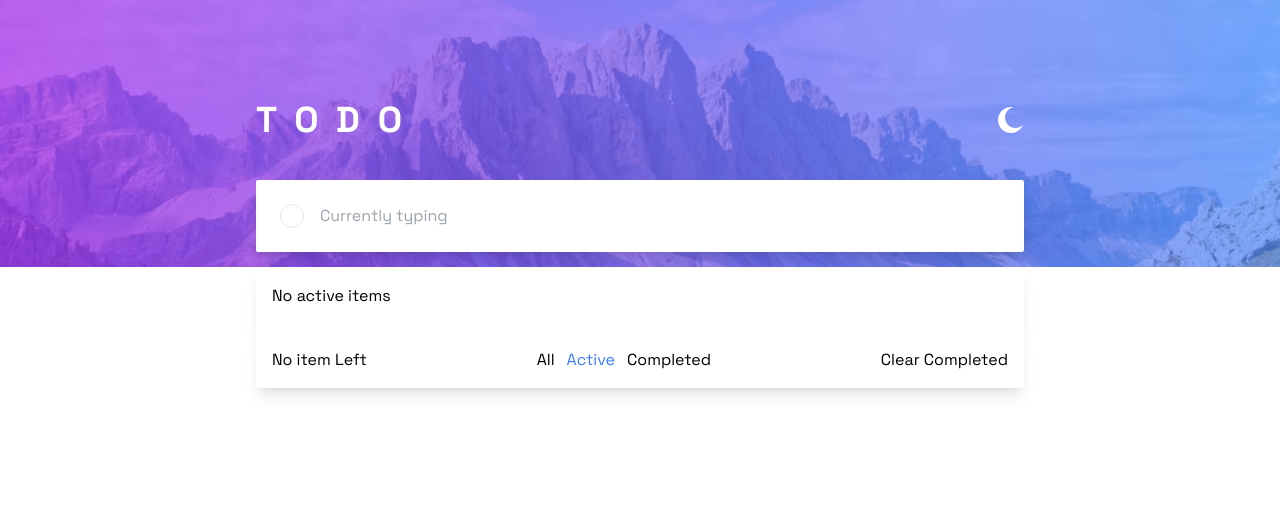
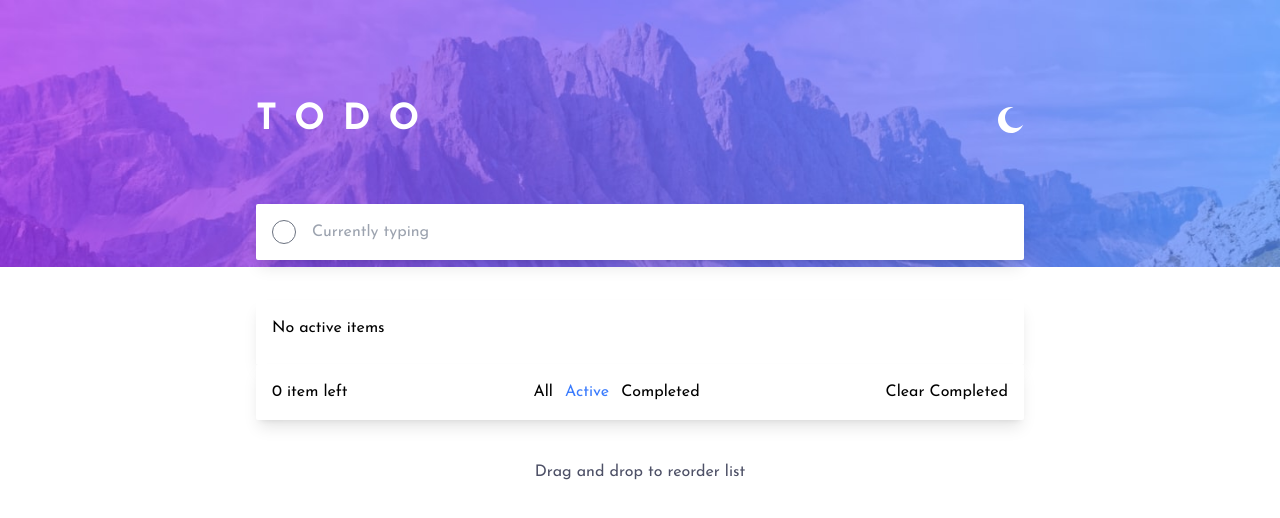
Before and after one commit to marycynthia2020/frontendMentor-TodoApp, a React (Vite) app: page / in a window 1280 px wide. Both pictures are taken after a click on the button "Active". Shown: the top 518 px of the page. Built offline with nearby package versions, Linux system fonts and the light colour scheme.

Commit message:
implements drag and drop

```diff
--- a/package.json
+++ b/package.json
@@ -10,6 +10,7 @@
     "preview": "vite preview"
   },
   "dependencies": {
+    "@hello-pangea/dnd": "^18.0.1",
     "react": "^19.1.0",
     "react-dom": "^19.1.0"
   },
--- a/src/App.jsx
+++ b/src/App.jsx
@@ -1,10 +1,12 @@
 import { useContext, useEffect, useState } from "react";
-import check from "/icon-check.svg";
-import cross from "/icon-cross.svg";
-import moon from "/icon-moon.svg";
-import sun from "/icon-sun.svg";
 import { darkThemeProvider } from "./context/Themecontext";
 import { nanoid } from "nanoid";
+import TodoComponent from "./components/TodoComponent";
+import MobileTab from "./components/MobileTab";
+import DesktopTab from "./components/DesktopTab";
+import Header from "./components/Header";
+import Form from "./components/Form";
+import { DragDropContext } from "@hello-pangea/dnd";
 
 function App() {
   const [todoArray, setTodoArray] = useState(
@@ -82,143 +84,76 @@ function App() {
     setTodoArray(incompleteTodos);
     setTodos(incompleteTodos);
   };
-  const handleDelete = (id) => {
-    const todosLeft = todoArray.filter(todo => todo.id !== id)
-    setTodoArray(todosLeft)
-    setTodos(todosLeft)
+  const handleDelete = id => {
+    const todosLeft = todoArray.filter(todo => todo.id !== id);
+    setTodoArray(todosLeft);
+    setTodos(todosLeft);
+  };
+
+  // drag n drop
+  const onDragEnd =(result)=> {
+    const {destination, source, draggableId} = result
+    if(!destination) {
+      return
+    }
+    if(destination.draggableId === source.draggableId && destination.index === source.index) {
+      return
+    }
+    const newTodos = Array.from(todos)
+    const [reOrderedItem] = newTodos.splice(source.index, 1)
+    newTodos.splice(destination.index, 0, reOrderedItem)
+    setTodos(newTodos)
+    setTodoArray(newTodos)
+
   }
 
   return (
+    <DragDropContext onDragEnd={onDragEnd}>
       <div
         className={
           darkTheme
-          ? "main  bg-mobileDark md:bg-desktopDark"
+            ? "main  bg-mobileDark md:bg-desktopDark "
             : "main  bg-mobileLight md:bg-desktopLight"
         }
       >
-      <div className=" w-[90vw] lg:w-4/5 xl:w-3/5 max-w-[800px] mx-auto  h-[90vh] lg:h-[75%] ">
-        <div className=" mb-10 flex justify-between items-center">
-          <h1 className="text-3xl md:text-4xl tracking-[0.5em] text-white font-bold">
-            TODO
-          </h1>
-          <img
-            src={darkTheme ? sun : moon}
-            alt=""
-            onClick={toggleDarkTheme}
-            className="cursor-pointer"
+        <div className=" w-[90vw] lg:w-4/5 xl:w-3/5 max-w-[800px] mx-auto  h-[90vh] lg:h-[75vh] ">
+          <Header toggleDarkTheme={toggleDarkTheme} />
+        <Form formData ={formData} handleChange={handleChange} handleSubmit={handleSubmit}  />
+
+          <TodoComponent
+            todos={todos}
+            currentTab={currentTab}
+            handleClick={handleClick}
+            handleDelete={handleDelete}
           />
-        </div>
-        <div
-          className={
-            darkTheme
-              ? "mb-4 shadow-lg flex items-center gap-4 w-full p-6 bg-[#24283c] rounded-sm"
-              : "mb-4 shadow-lg flex items-center gap-4 w-full p-6 bg-white rounded-sm"
-          }
-        >
-          <div className="aspect-square w-6 h-6 rounded-full border "></div>
-          <form onSubmit={handleSubmit} className="w-full">
-            <input
-              type="text"
-              className=" outline-none w-full bg-transparent"
-              placeholder="Currently typing "
-              name="todo"
-              value={formData.todo}
-              onChange={handleChange}
-            />
-          </form>
-        </div>
-
-        <div className="max-h-[60%] overflow-auto shadow-lg">
-          {todos.length>0? todos.map(todo => (
-            <div
-              key={todo.id}
-              className={
-                darkTheme
-                  ? "border-b flex items-center gap-4 w-full p-6 bg-[#24283c] rounded-sm task shadow-lg"
-                  : "border-b flex items-center gap-4 w-full p-6 bg-white rounded-sm task shadow-lg"
-              }
-            >
-              <div
-                className={
-                  todo.isCompleted
-                    ? " circle gradient "
-                    : "circle"
-                }
-                onClick={() => handleClick(todo.id)}
-              >
-                <img src={todo.isCompleted ? check : null} alt="" />
-              </div>
-              <div className={todo.isCompleted ? "done" : ""}>{todo.task}</div>
-              <img src={cross} alt="" className="ml-auto md:hidden delete " onClick={() => handleDelete(todo.id)}/>
-            </div>
-          )): currentTab !== "all"? <p className={darkTheme?"p-4 bg-[#24283c] mb-2":"p-4 bg-white mb-2"}>No {currentTab} items</p>:""}
-        </div>
 
           <div
             className={
               darkTheme
                 ? "shadow-lg p-4 flex items-center justify-between gap-4 w-full bg-[#24283c] rounded-sm"
-              : "shadow-lg p-4 flex items-center justify-between gap-4 w-full bg-white rounded-sm"
+                : "shadow-lg p-4 flex items-center justify-between gap-4 w-full bg-white rounded-sm "
             }
           >
             <p>
-            {activeTodosCount <= 0
-              ? "No item Left"
-              : activeTodosCount === 1
-              ? "1 Item Left"
-              : activeTodosCount + " Items Left"}
+              {activeTodosCount}{" "}
+              {activeTodosCount <= 1 ? " item left" : " items left"}
             </p>
-          <div className="hidden md:flex items-center justify-between gap-3">
-            <button
-              onClick={() => handleCurrentTab("all")}
-              className={currentTab === "all" ? "active" : ""}
-            >
-              All
-            </button>
-            <button
-              onClick={() => handleCurrentTab("active")}
-              className={currentTab === "active" ? "active" : ""}
-            >
-              Active
-            </button>
-            <button
-              onClick={() => handleCurrentTab("completed")}
-              className={currentTab === "completed" ? "active" : ""}
-            >
-              Completed
-            </button>
-          </div>
+            <DesktopTab
+              currentTab={currentTab}
+              handleCurrentTab={handleCurrentTab}
+            />
             <button onClick={handleCompleted}>Clear Completed</button>
           </div>
           {/* for mobile */}
-        <div
-          className={
-            darkTheme
-              ? " mt-4 flex items-center justify-between gap-3 md:hidden shadow-lg p-4 bg-[#24283c] rounded-sm"
-              : " mt-4 flex items-center justify-between gap-3 md:hidden shadow-lg p-4 bg-white rounded-sm"
-          }
-        >
-          <button
-            onClick={() => handleCurrentTab("all")}
-            className={currentTab === "all" ? "active" : ""}
-          >
-            All
-          </button>
-          <button
-            onClick={() => handleCurrentTab("active")}
-            className={currentTab === "active" ? "active" : ""}
-          >
-            Active
-          </button>
-          <button
-            onClick={() => handleCurrentTab("completed")}
-            className={currentTab === "completed" ? "active" : ""}
-          >
-            Completed
-          </button>
+          <MobileTab
+            currentTab={currentTab}
+            handleCurrentTab={handleCurrentTab}
+          />
+           <div className="text-[#4D5066] mt-10 text-center" >Drag and drop to reorder list</div>
         </div>
+
       </div>
-    </div>
+    </DragDropContext>
   );
 }
 
--- /dev/null
+++ b/src/components/DesktopTab.jsx
@@ -0,0 +1,28 @@
+import React from 'react'
+
+const DesktopTab = (props) => {
+  return (
+    <div className="hidden md:flex items-center justify-between gap-3 ">
+    <button
+      onClick={() => props.handleCurrentTab("all")}
+      className={props.currentTab === "all" ? "active" : ""}
+    >
+      All
+    </button>
+    <button
+      onClick={() => props.handleCurrentTab("active")}
+      className={props.currentTab === "active" ? "active" : ""}
+    >
+      Active
+    </button>
+    <button
+      onClick={() => props.handleCurrentTab("completed")}
+      className={props.currentTab === "completed" ? "active" : ""}
+    >
+      Completed
+    </button>
+  </div>
+  )
+}
+
+export default DesktopTab
--- /dev/null
+++ b/src/components/Form.jsx
@@ -0,0 +1,29 @@
+import React, { useContext } from "react";
+import { darkThemeProvider } from "../context/Themecontext";
+
+const Form = (props) => {
+    const {darkTheme} = useContext(darkThemeProvider)
+  return (
+    <div
+      className={
+        darkTheme
+          ? "mb-4 md:mb-10 shadow-lg flex items-center gap-4 w-full p-4 bg-[#24283c] rounded-sm"
+          : "mb-4 md:mb-10  shadow-lg flex items-center gap-4 w-full p-4 bg-white rounded-sm"
+      }
+    >
+      <div className="aspect-square w-6 h-6 rounded-full border border-gray-500 "></div>
+      <form onSubmit={props.handleSubmit} className="w-full">
+        <input
+          type="text"
+          className=" outline-none w-full bg-transparent"
+          placeholder="Currently typing "
+          name="todo"
+          value={props.formData.todo}
+          onChange={props.handleChange}
+        />
+      </form>
+    </div>
+  );
+};
+
+export default Form;
--- /dev/null
+++ b/src/components/Header.jsx
@@ -0,0 +1,23 @@
+import React, { useContext } from "react";
+import { darkThemeProvider } from "../context/Themecontext";
+import moon from "/icon-moon.svg";
+import sun from "/icon-sun.svg";
+
+const Header = (props) => {
+  const { darkTheme } = useContext(darkThemeProvider);
+  return (
+    <div className=" mb-10 md:mb-16 flex justify-between items-center">
+      <h1 className="text-3xl md:text-4xl tracking-[0.5em] text-white font-bold">
+        TODO
+      </h1>
+      <img
+        src={darkTheme ? sun : moon}
+        alt=""
+        onClick={props.toggleDarkTheme}
+        className="cursor-pointer"
+      />
+    </div>
+  );
+};
+
+export default Header;
--- a/src/components/Tabs.jsx
+++ b/src/components/MobileTab.jsx
@@ -1,7 +1,7 @@
 import React, { useContext } from "react";
 import { darkThemeProvider } from "../context/Themecontext";
 
-const Tabs = (props) => {
+const MobileTab = (props) => {
     const {darkTheme} = useContext(darkThemeProvider)
   return (
     <div
@@ -33,4 +33,4 @@ const Tabs = (props) => {
   );
 };
 
-export default Tabs;
+export default MobileTab;
--- /dev/null
+++ b/src/components/TodoComponent.jsx
@@ -0,0 +1,53 @@
+import React, { useContext } from 'react'
+import { darkThemeProvider } from '../context/Themecontext'
+import check from "/icon-check.svg";
+import cross from "/icon-cross.svg";
+import { Draggable, Droppable } from '@hello-pangea/dnd';
+
+const TodoComponent = (props) => {
+
+    const {darkTheme} = useContext(darkThemeProvider)
+
+  return (
+    <Droppable droppableId="todos">
+        {(provided)=> (<div className="max-h-[60%] overflow-auto shadow-lg"
+        ref={provided.innerRef}
+        {...provided.droppableProps}
+        >
+            {props.todos.length >0? props.todos.map((todo, index) => (
+                <Draggable draggableId= {todo.id} index= {index} key={todo.id}>
+                {(provided)=> (
+                    <div
+                    {...provided.draggableProps}
+                    {...provided.dragHandleProps}
+                    ref={provided.innerRef}
+                    key={todo.id}
+                    className={
+                        darkTheme
+                        ? "border-b flex items-center gap-4 w-full p-4 bg-[#24283c] rounded-sm task shadow-lg cursor-pointer"
+                        : "border-b flex items-center gap-4 w-full p-4 bg-white rounded-sm task shadow-lg cursor-pointer"
+                    }
+                    >
+                    <div
+                        className={
+                        todo.isCompleted
+                            ? " circle gradient "
+                            : "circle"
+                        }
+                        onClick={() => props.handleClick(todo.id)}
+                    >
+                        <img src={todo.isCompleted ? check : null} alt="" />
+                    </div>
+                    <div className={todo.isCompleted ? "done" : ""}>{todo.task}</div>
+                    <img src={cross} alt="" className="ml-auto md:hidden delete " onClick={() => props.handleDelete(todo.id)}/>
+                    </div>
+                )}
+                </Draggable>
+            )): props.currentTab !== "all"? <p className={darkTheme?"p-4 bg-[#24283c] mb-2":"p-4 bg-white mb-2"}>No {props.currentTab} items</p>:""}
+            {provided.placeholder}
+            </div>)}
+        </Droppable>
+  )
+}
+
+export default TodoComponent
--- a/src/index.css
+++ b/src/index.css
@@ -5,7 +5,7 @@
 @tailwind utilities;
 
 body {
-  font-family: "Space Grotesk", sans-serif;
+  font-family: "Josefin Sans", sans-serif;
 }
 
 .main {
@@ -29,6 +29,8 @@ body {
 .active {
   color: hsl(220, 98%, 61%);
 }
+
+
 .circle{
   width: 24px;
   height: 24px;
```
Also changed, not shown: 1 other file (tests, documents, lock files or other folders). Lines whose indentation alone changed are shown as unchanged.
